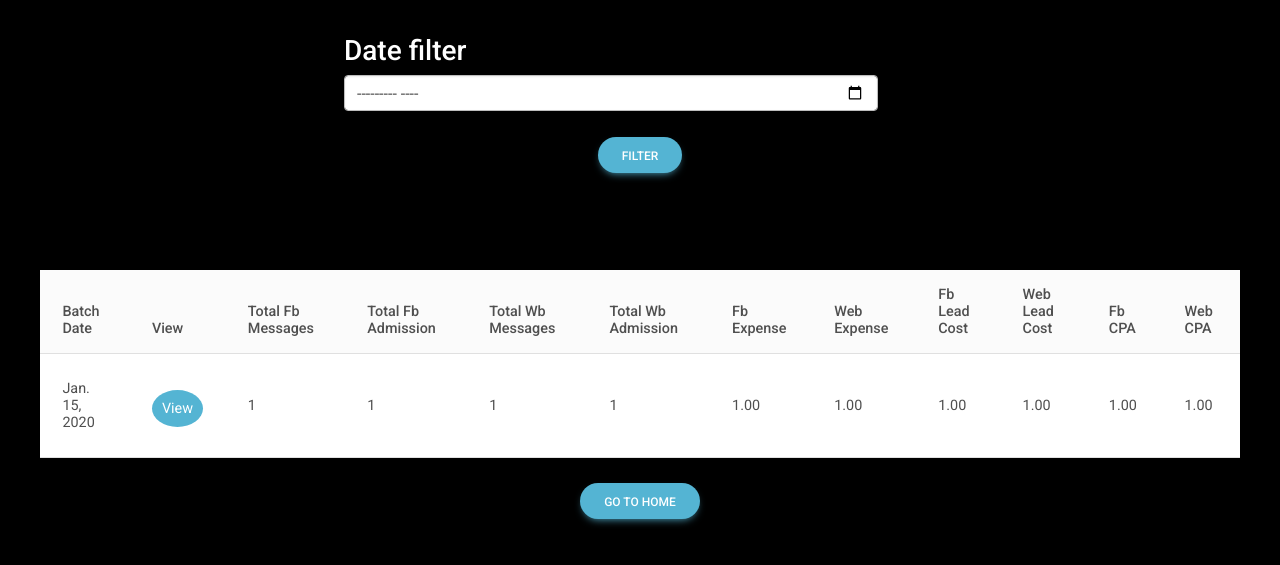
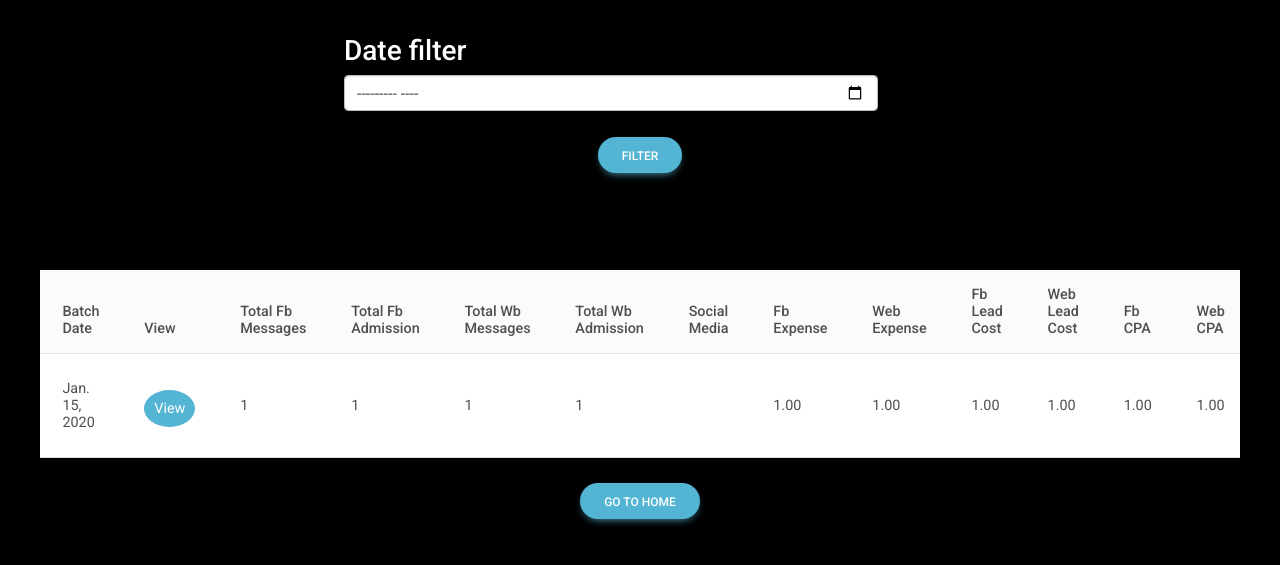
Before and after one commit to kavyashree2023/english_partner, a Django app: page /viewer in a window 1280 px wide; the page is wider, and only the part inside the window is pictured. Shown: the top 565 px of that part. Run offline with Django 4.2, Linux system fonts and the light colour scheme; a user stored in the database is signed in; tables that the repository leaves empty hold one stand-in row (values such as "Sample post"); some libraries are stand-ins or nearby versions.

Commit message:
updated the html

```diff
--- a/counsellorApp/templates/home/total.html
+++ b/counsellorApp/templates/home/total.html
@@ -97,7 +97,7 @@
           <th>Total Fb Admission</th>
           <th>Total Wb Messages</th>
           <th>Total Wb Admission</th>
-          <!-- <th>Social Media</th> -->
+          <th>Social Media</th>
           <th>Fb Expense</th>
           <th>Web Expense</th>
           <th>Fb Lead Cost</th>
@@ -123,7 +123,7 @@
             <td>{{ detail.sumOfNumberOfFbAdmission }}</td>
             <td>{{ detail.sumOfNumberOfWebMessages }}</td>
             <td>{{ detail.sumOfNumberOfWebAdmission }}</td>
-            <!-- <td>{{ detail.sumOfSocialMediaMessages }}</td> -->
+            <td>{{ detail.sumOfSocialMediaMessages }}</td>
             <td>
               {% for final_data in final_table_data %}
                   {% if final_data.batchDate == detail.date %}
--- a/counsellorApp/templates/home/viewer.html
+++ b/counsellorApp/templates/home/viewer.html
@@ -84,7 +84,7 @@
           <th>No. of Fb Admission </th>
           <th>No. of Wb Messages</th>
           <th>No. of Wb Admission</th>
-          <!-- <th>No. of Social media Messages</th> -->
+          <th>No. of Social media Messages</th>
 
 
         </tr>
@@ -98,7 +98,7 @@
             <td>{{ detail.numberOfFbAdmission }}</td>
             <td>{{ detail.numberOfWebMessages }}</td>
             <td>{{ detail.numberOfWebAdmission }}</td>
-            <!-- <td>{{ detail.socialMedia }}</td> -->
+            <td>{{ detail.socialMedia }}</td>
 
         </tr>
         {% empty %}
--- a/counsellorApp/views.py
+++ b/counsellorApp/views.py
@@ -180,7 +180,7 @@
             aggregated_data[batch_date]['sumOfNumberOfFbAdmission'] += counsellor_info.numberOfFbAdmission
             aggregated_data[batch_date]['sumOfNumberOfWebMessages'] += counsellor_info.numberOfWebMessages
             aggregated_data[batch_date]['sumOfNumberOfWebAdmission'] += counsellor_info.numberOfWebAdmission
-            # aggregated_data[batch_date]['sumOfSocialMediaMessages'] += counsellor_info.socialMedia
+            aggregated_data[batch_date]['sumOfSocialMediaMessages'] += counsellor_info.socialMedia
 
         final_table_data = FinalTable.objects.all()
 
@@ -210,7 +210,7 @@
                 admin_info.sumOfNumberOfFbAdmission = sum_fb_admission
                 admin_info.sumOfNumberOfWebMessages = sum_web_messages
                 admin_info.sumOfNumberOfWebAdmission = sum_web_admission
-                # admin_info.sumOfSocialMediaMessages = sum_social_media
+                admin_info.sumOfSocialMediaMessages = sum_social_media
 
                 # Calculate FB lead cost and Web lead cost
                 admin_info.fbLeadCost = sum_fb_expense / sum_fb_messages if sum_fb_messages is not None and sum_fb_messages > 0 else 0
@@ -228,7 +228,7 @@
                 first_admin_info.sumOfNumberOfFbAdmission = sum_fb_admission
                 first_admin_info.sumOfNumberOfWebMessages = sum_web_messages
                 first_admin_info.sumOfNumberOfWebAdmission = sum_web_admission
-                # first_admin_info.sumOfSocialMediaMessages = sum_social_media
+                first_admin_info.sumOfSocialMediaMessages = sum_social_media
                 first_admin_info.fbLeadCost = sum_fb_expense / sum_fb_messages if sum_fb_messages is not None and sum_fb_messages > 0 else 0
                 first_admin_info.webLeadCost = sum_web_expense / sum_web_messages if sum_web_messages is not None and sum_web_messages > 0 else 0
                 first_admin_info.fbCPA = sum_fb_expense / sum_fb_admission if sum_fb_admission is not None and sum_fb_admission > 0 else 0
@@ -242,7 +242,7 @@
                     sumOfNumberOfFbAdmission=sum_fb_admission,
                     sumOfNumberOfWebMessages=sum_web_messages,
                     sumOfNumberOfWebAdmission=sum_web_admission,
-                    # sumOfSocialMediaMessages=sum_social_media,
+                    sumOfSocialMediaMessages=sum_social_media,
                     fbLeadCost = sum_fb_expense / sum_fb_messages if sum_fb_messages is not None and sum_fb_messages > 0 else 0,
                     webLeadCost = sum_web_expense / sum_web_messages if sum_web_messages is not None and sum_web_messages > 0 else 0,
                     fbCPA = sum_fb_expense / sum_fb_admission if sum_fb_admission is not None and sum_fb_admission > 0 else 0,
@@ -285,7 +285,7 @@
                     sumOfNumberOfFbAdmission=Sum('sumOfNumberOfFbAdmission'),
                     sumOfNumberOfWebMessages=Sum('sumOfNumberOfWebMessages'),
                     sumOfNumberOfWebAdmission=Sum('sumOfNumberOfWebAdmission'),
-                    # sumOfSocialMediaMessages=Sum('sumOfSocialMediaMessages'),
+                    sumOfSocialMediaMessages=Sum('sumOfSocialMediaMessages'),
                 )
 
                 admin_info = AdminInfo(
@@ -293,7 +293,7 @@
                     sumOfNumberOfFbAdmission=sum_data['sumOfNumberOfFbAdmission'],
                     sumOfNumberOfWebMessages=sum_data['sumOfNumberOfWebMessages'],
                     sumOfNumberOfWebAdmission=sum_data['sumOfNumberOfWebAdmission'],
-                    # sumOfSocialMediaMessages=sum_data['sumOfSocialMediaMessages'],
+                    sumOfSocialMediaMessages=sum_data['sumOfSocialMediaMessages'],
                 )
                 admin_info.save()
 
```
